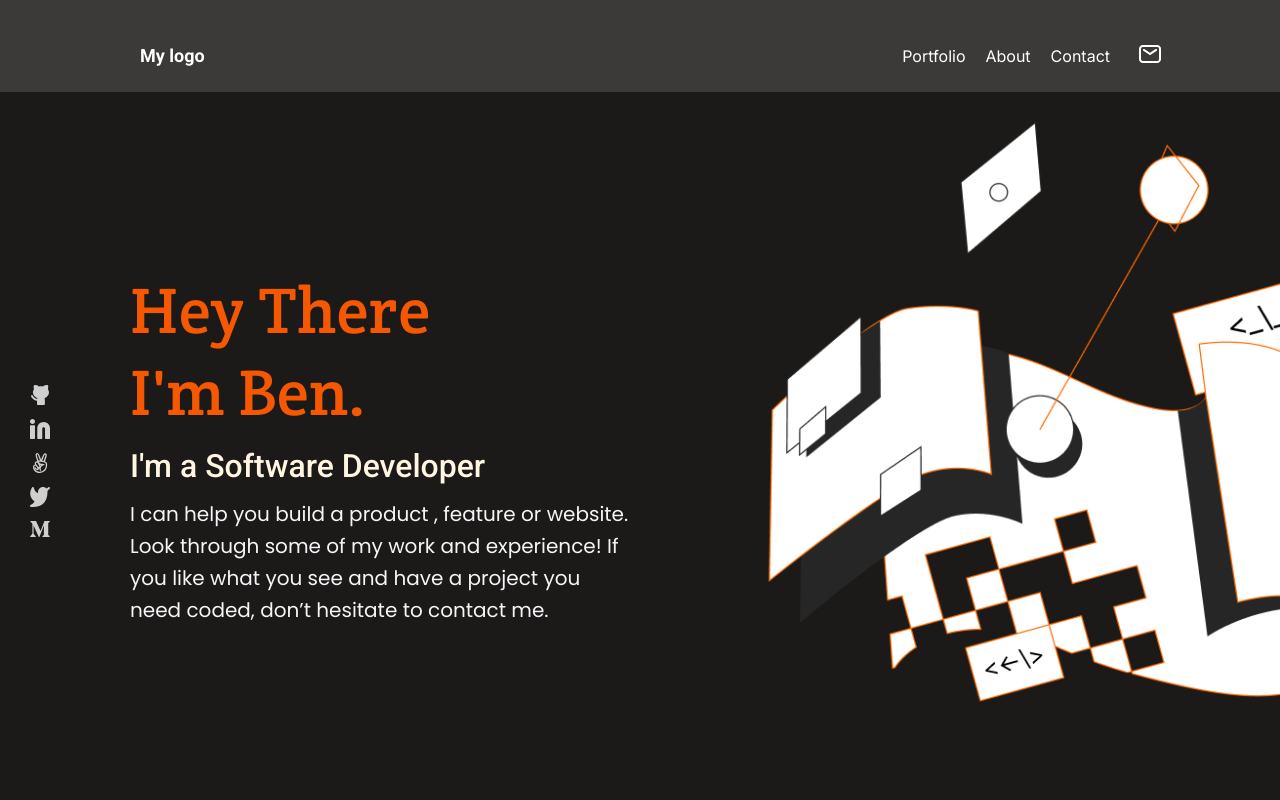
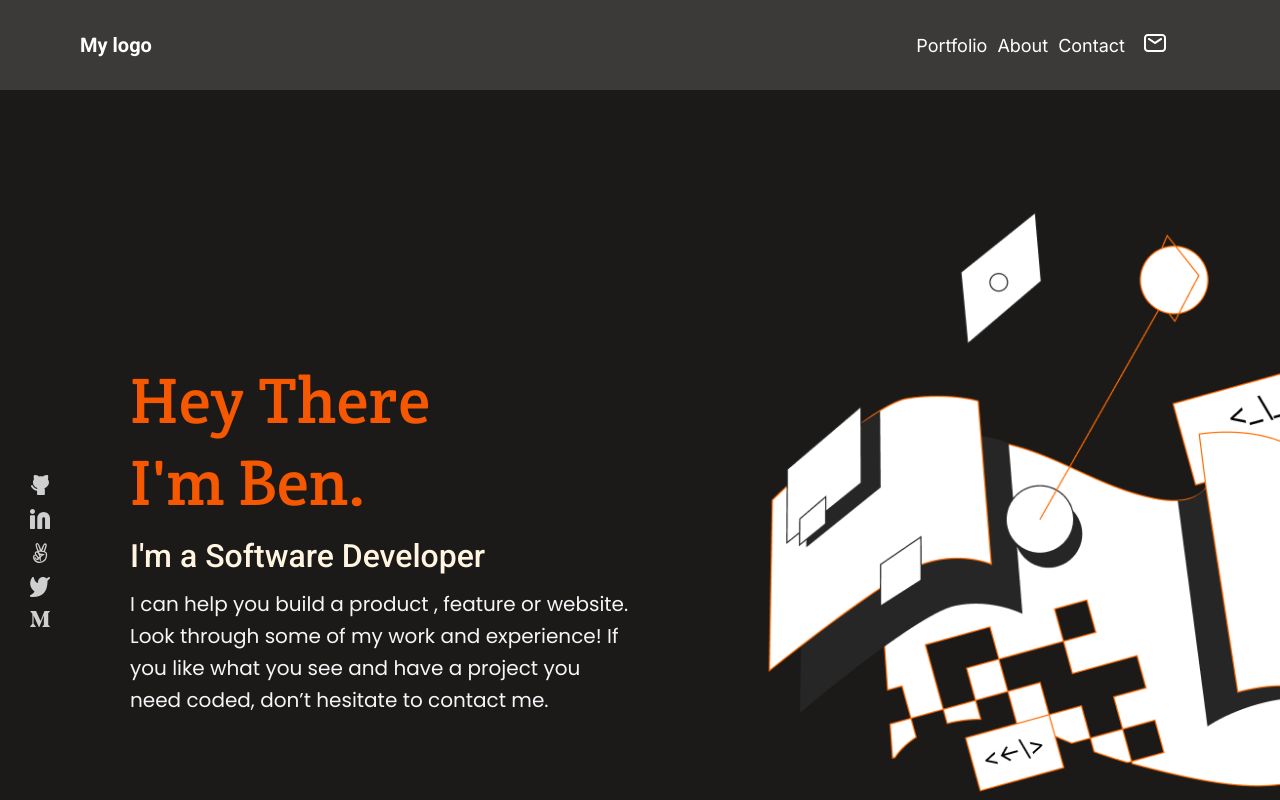
Before and after one commit to BenM4k/Personal_Portfolio, a website: page index.html in a window 1280 px wide. Shown: the top 800 px of the page. Drawn offline with Linux system fonts and the light colour scheme.

Commit message:
Fix: scss refactoring
I put every section in its scss file and arranged the navbar

```diff
--- a/index.html
+++ b/index.html
@@ -8,18 +8,16 @@
     <link rel="stylesheet" href="sass/main.css">
 </head>
 <body class="flex_column">
-    <header class="flex">
-        <nav class="logo flex_column">
-            <a href="#" class="logo_link">My logo</a>
-        </nav>
+    <header>
         <nav class="flex">
+            <label class="logo">My logo</label>
             <ul class="header_list flex">
-                <li>Portfolio</li>
-                <li>About</li>
-                <li>Contact</li>
-                <li><img src="assets/Disabled.png" alt=""></li>
+                <li class="list" id="check"><a href="">Portfolio</a></li>
+                <li class="list" id="check"><a href="">About</a></li>
+                <li class="list" id="check"><a href="">Contact</a></li>
+                <li class="list" id="check"><a href=""><img src="assets/Disabled.png" alt=""></a></li>
             </ul>
-            <a href="#" class="burgeur flex"><img src="assets/Icon - Menu.png" alt="menu"></a>
+            <label href="#" class="burgeur"><img src="assets/Icon - Menu.png" alt="menu"></label>
         </nav>
     </header>
 
--- a/sass/header.scss
+++ b/sass/header.scss
@@ -1,79 +1,58 @@
 header {
+  background: #3c3a39;
+  height: 90px;
+  width: 100%;
+
+  nav {
+    height: 100%;
     align-items: center;
     justify-content: space-between;
-  background: #3c3a39;
-  position: absolute;
-  height: 92px;
-  left: 0;
-  top: 0;
-  z-index: 1;
-  padding-top: 20px;
-  overflow-x: hidden;
+    padding-right: 20px;
 
     .logo {
-    margin: 10px 30px;
       color: #fff;
-    align-items: center;
-    justify-content: center;
+      padding: 0 20px;
 
-    .logo_link {
-      text-decoration: none;
-      color: #fff;
-      font-family: 'Roboto', sans-serif;
+      font-family: "Roboto", sans-serif;
       font-weight: 700;
-      font-size: 18px;
+      font-size: 15px;
       font-style: normal;
-      line-height: 24px;
+
+      @media screen and (min-width: 768px){
+        font-size: 20px;
+        padding: 0;
+        margin-left: 80px;
       }
     }
 
-  nav {
     .header_list {
+      margin-right: 80px;
+      align-items: center;
+
+      #check {
         display: none;
+        @media screen and (min-width: 768px){
+          display: inline-block;
+        }
       }
 
-    .burgeur {
-      align-items: flex-end;
-      justify-content: center;
-      margin-right: 70px;
+      .list {
+        display: inline-block;
+        margin: 0 5px;
 
-      @media screen and (max-width: 360px) {
-        margin-right: 110px;
+        a {
+          color: #fff;
+          font-size: 18px;
+          text-decoration: none;
         }
       }
     }
 
-  @media screen and (max-width: 767px) {
-    width: 450px;
-  }
+    .burgeur {
+      margin-right: 20px;
+      font-size: 50px;
 
-  @media screen and (min-width: 451px) and (max-width: 767px) {
-    width: 100%;
-  }
-
-  @media screen and (min-width: 768px) and (max-width: 1199px) {
-    width: 100%;
-  }
-
-  @media screen and (min-width: 1200px) {
-    width: 100%;
-
-    .logo {
-      .logo_link {
-        margin-left: 110px;
-      }
-    }
-
-    nav {
-      .header_list {
-        display: flex;
-        align-items: center;
-        color: #fff;
-        margin-right: 110px;
-        gap: 20px;
-      }
-
-      .burgeur {
+      @media screen and (min-width: 768px){
         display: none;
       }
     }
--- /dev/null
+++ b/test.css
@@ -0,0 +1,90 @@
+@import url('https://fonts.googleapis.com/css2?family=Inter:wght@100;200;300;400;500;600;700;800;900&display=swap');
+@import url('https://fonts.googleapis.com/css2?family=Crete+Round:ital@0;1&display=swap');
+@import url('https://fonts.googleapis.com/css2?family=Roboto:wght@100;300;400;500;700;900&display=swap');
+@import url('https://fonts.googleapis.com/css2?family=Poppins:wght@100;200;300;400;500;600;700;800;900&display=swap');
+
+* {
+    box-sizing: border-box;
+    margin: 0;
+    padding: 0;
+    font-family: 'Inter', serif;
+    overflow-x: hidden;
+  }
+
+  .flex {
+    display: flex;
+  }
+
+  .flex_column {
+    display: flex;
+    flex-direction: column;
+  }
+
+  body{
+    width: 100%;
+  }
+
+  nav {
+    height: 100%;
+    align-items: center;
+    justify-content: space-between;
+    padding-right: 20px;
+  }
+
+  header {
+    background: #3c3a39;
+    width: 100%;
+    height: 90px;
+  }
+
+  header .logo {
+    color: #fff;
+    padding: 0 20px;
+
+    font-family: "Roboto", sans-serif;
+    font-weight: 700;
+    font-size: 15px;
+    font-style: normal;
+  }
+
+  header nav .header_list {
+    float: right;
+    margin-right: 80px;
+    align-items: center;
+  }
+
+  header nav .header_list .list {
+    display: inline-block;
+    margin: 0 5px;
+  }
+
+  header nav .header_list .list a {
+    color: #fff;
+    font-size: 18px;
+    text-decoration: none;
+  }
+
+
+  header nav .burgeur {
+    font-size: 50px;
+    margin-left: 50px;
+  }
+  #check {
+    display: none;
+  }
+
+  @media screen and (min-width: 768px){
+    header .logo{
+      font-size: 20px;
+      padding: 0;
+      margin-left: 80px;
+    }
+
+    #check {
+      display: inline-block;
+    }
+
+    .burgeur {
+      display: none;
+    }
+  }
```
Also changed, not shown: test.html (added, +24 -0 lines), sass/header.css, sass/main.css, 7 other files. Lines whose indentation alone changed are shown as unchanged.
